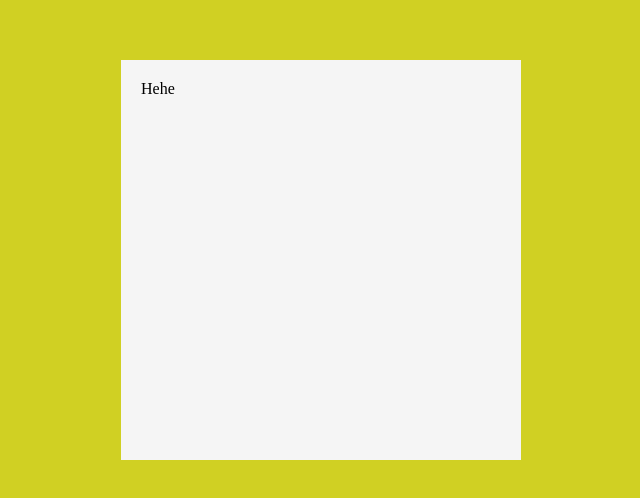
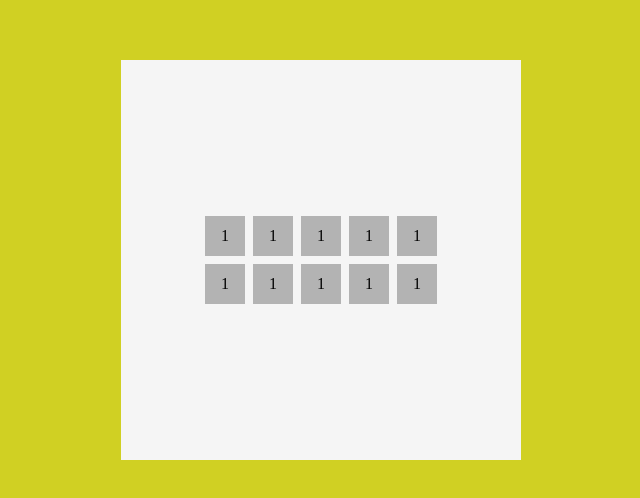
Before and after one commit to sofiaborovskaia/react-tenzies, a React (Create React App) app: page / in a window 1280 px wide. Shown: the part 140-638 px from the top of the page, without its empty margins (319-959 px from the left). Built offline with nearby package versions, Linux system fonts and the light colour scheme.

Commit message:
Add and style dice

```diff
--- a/src/App.js
+++ b/src/App.js
@@ -1,5 +1,22 @@
+import Die from "./Die";
+
 function App() {
-	return <main>Hehe</main>;
+	return (
+		<main>
+			<div className="dices-wrapper">
+				<Die value="1" />
+				<Die value="1" />
+				<Die value="1" />
+				<Die value="1" />
+				<Die value="1" />
+				<Die value="1" />
+				<Die value="1" />
+				<Die value="1" />
+				<Die value="1" />
+				<Die value="1" />
+			</div>
+		</main>
+	);
 }
 
 export default App;
--- /dev/null
+++ b/src/Die.js
@@ -0,0 +1,5 @@
+function Die(props) {
+	return <div className="die"> {props.value}</div>;
+}
+
+export default Die;
--- a/src/style.css
+++ b/src/style.css
@@ -18,4 +18,22 @@ main {
 	height: 400px;
 	width: 400px;
 	padding: 20px;
+
+	display: grid;
+	place-items: center;
 }
+
+.dices-wrapper {
+	display: grid;
+	grid-template-columns: repeat(5, 1fr);
+	gap: 0.5rem;
+}
+
+.die {
+	background-color: rgb(179, 179, 179);
+	width: 2.5rem;
+	height: 2.5rem;
+
+	display: grid;
+	place-items: center;
+}
```
